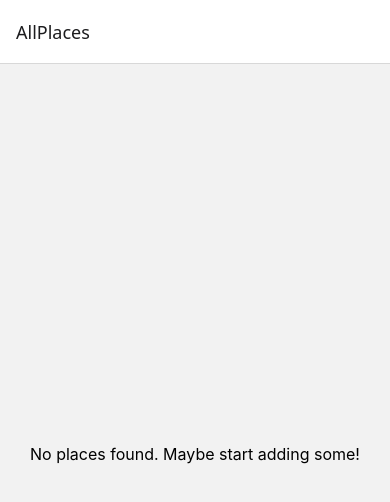
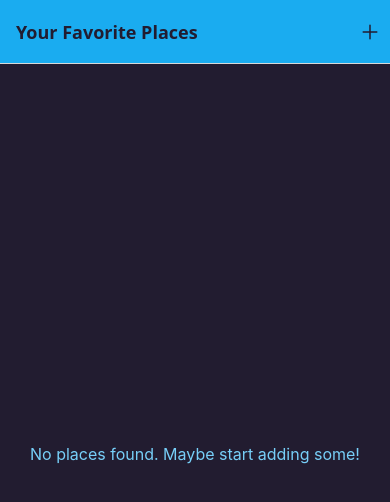
Before and after one commit to moviefan322/RNfeatures, a React Native app: screen /AllPlaces in a window 390 px wide. Shown: the top 502 px of the page. Built offline with nearby package versions, Linux system fonts and the light colour scheme.

Commit message:
styles headers, starts on form

```diff
--- a/App.tsx
+++ b/App.tsx
@@ -2,8 +2,12 @@ import { StatusBar } from "expo-status-bar";
 import { StyleSheet, Text, View } from "react-native";
 import { NavigationContainer } from "@react-navigation/native";
 import { createNativeStackNavigator } from "@react-navigation/native-stack";
+
 import AllPlaces from "./screens/AllPlaces";
 import AddPlace from "./screens/AddPlace";
+import IconButton from "./components/UI/IconButton";
+
+import { Colors } from "./constants/colors";
 
 const Stack = createNativeStackNavigator();
 
@@ -12,9 +16,44 @@ export default function App() {
     <>
       <StatusBar style="dark" />
       <NavigationContainer>
-        <Stack.Navigator>
-          <Stack.Screen name="AllPlaces" component={AllPlaces} />
-          <Stack.Screen name="AddPlace" component={AddPlace} />
+        <Stack.Navigator
+          screenOptions={{
+            headerStyle: {
+              backgroundColor: Colors.primary500,
+            },
+            headerTintColor: Colors.gray700,
+            contentStyle: {
+              backgroundColor: Colors.gray700,
+            },
+            headerTitleStyle: {
+              fontWeight: "bold",
+            },
+          }}
+        >
+          <Stack.Screen
+            name="AllPlaces"
+            component={AllPlaces}
+            options={({ navigation }) => ({
+              title: "Your Favorite Places",
+              headerRight: ({ tintColor }) => (
+                <IconButton
+                  icon="add"
+                  size={24}
+                  color={tintColor!}
+                  onPress={() => {
+                    navigation.navigate("AddPlace");
+                  }}
+                />
+              ),
+            })}
+          />
+          <Stack.Screen
+            name="AddPlace"
+            component={AddPlace}
+            options={{
+              title: "Add a New Place",
+            }}
+          />
         </Stack.Navigator>
       </NavigationContainer>
     </>
--- a/components/Places/PlaceForm.tsx
+++ b/components/Places/PlaceForm.tsx
@@ -1,14 +1,25 @@
-import { View, Text, StyleSheet } from 'react-native'
+import { useState } from "react";
+import { View, Text, TextInput, StyleSheet, ScrollView } from "react-native";
+import { Colors } from "../../constants/colors";
 
 const PlaceForm = () => {
+  const [enteredTitle, setEnteredTitle] = useState<string>("");
+
+  const changeTitleHandler = (text: string) => {
+    setEnteredTitle(text);
+  };
+
   return (
+    <ScrollView style={styles.form}>
       <View>
-      <Text>PlaceForm</Text>
+        <Text style={styles.label}>Title</Text>
+        <TextInput style={styles.input} onChangeText={changeTitleHandler} value={enteredTitle} />
       </View>
-  )
-}
+    </ScrollView>
+  );
+};
 
-export default PlaceForm
+export default PlaceForm;
 
 const styles = StyleSheet.create({
   container: {
@@ -17,4 +28,22 @@ const styles = StyleSheet.create({
     alignItems: "center",
     justifyContent: "center",
   },
-})
+  form: {
+    flex: 1,
+    padding: 24,
+  },
+  label: {
+    fontWeight: "bold",
+    marginBottom: 4,
+    color: Colors.primary500,
+  },
+  input: {
+    marginVertical: 8,
+    paddingHorizontal: 4,
+    paddingVertical: 8,
+    fontSize: 16,
+    borderBottomColor: Colors.primary700,
+    borderBottomWidth: 2,
+    backgroundColor: Colors.primary100,
+  },
+});
--- a/components/Places/PlacesList.tsx
+++ b/components/Places/PlacesList.tsx
@@ -2,6 +2,7 @@ import { View, Text, StyleSheet, FlatList } from "react-native";
 import type Place from "../../types/place";
 
 import PlaceItem from "./PlaceItem";
+import { Colors } from "../../constants/colors";
 
 interface PlacesListProps {
   places: Place[];
@@ -15,7 +16,9 @@ const PlacesList = ({ places }: PlacesListProps) => {
   if (!places || places.length === 0) {
     return (
       <View style={styles.fallbackContainer}>
-        <Text style={styles.fallbackText}>No places found. Maybe start adding some!</Text>
+        <Text style={styles.fallbackText}>
+          No places found. Maybe start adding some!
+        </Text>
       </View>
     );
   }
@@ -44,6 +47,7 @@ const styles = StyleSheet.create({
     alignItems: "center",
   },
   fallbackText: {
-    fontSize: 16
-  }
+    fontSize: 16,
+    color: Colors.primary200,
+  },
 });
--- /dev/null
+++ b/components/UI/IconButton.tsx
@@ -0,0 +1,33 @@
+import { Pressable, StyleSheet } from "react-native";
+import { Ionicons } from "@expo/vector-icons";
+
+interface IconButtonProps {
+  icon: keyof typeof Ionicons.glyphMap;
+  size: number;
+  color: string;
+  onPress: () => void;
+}
+
+const IconButton = ({ icon, size, color, onPress }: IconButtonProps) => {
+  return (
+    <Pressable
+      style={({ pressed }) => [styles.button, pressed && styles.pressed]}
+      onPress={onPress}
+    >
+      <Ionicons name={icon} size={size} color={color} />
+    </Pressable>
+  );
+};
+
+export default IconButton;
+
+const styles = StyleSheet.create({
+  button: {
+    padding: 8,
+    justifyContent: "center",
+    alignItems: "center",
+  },
+  pressed: {
+    opacity: 0.7,
+  },
+});
--- /dev/null
+++ b/constants/colors.ts
@@ -0,0 +1,11 @@
+export const Colors = {
+  primary50: "#cfeffd",
+  primary100: "#a0defb",
+  primary200: "#77cff8",
+  primary400: "#44bdf5",
+  primary500: "#1aacf0",
+  primary700: "#0570c9",
+  primary800: "#003b88",
+  accent500: "#e6b30b",
+  gray700: "#221c30",
+};
```
Lines whose indentation alone changed are shown as unchanged.
